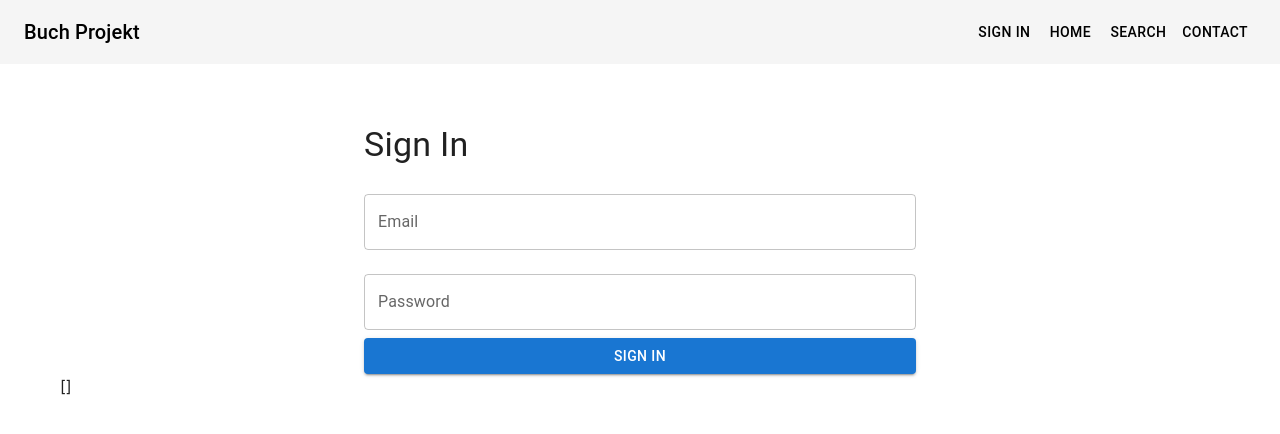
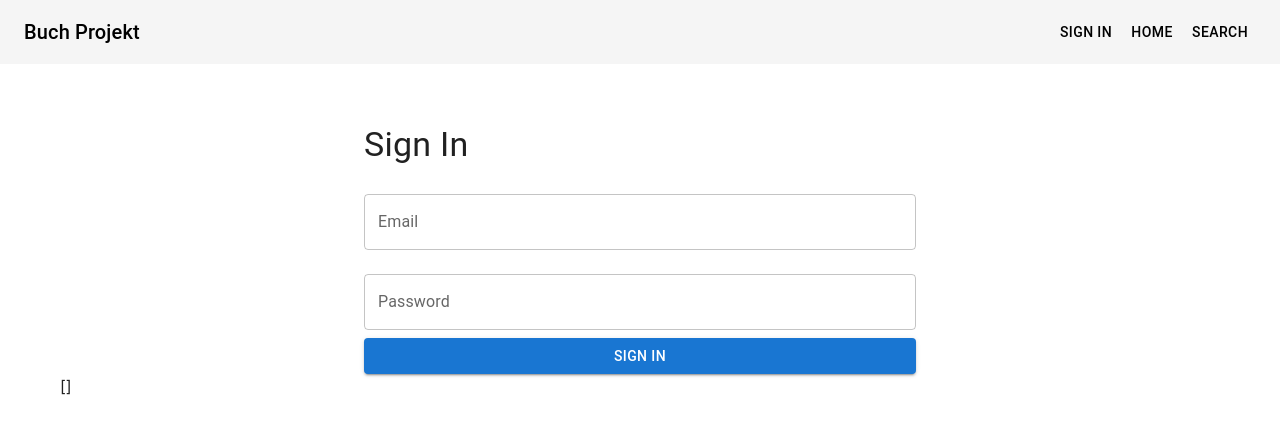
Before and after one commit to rirag12345/SWE-Abgabe-2-Gruppe-1, a React (Vite) app: page /signin in a window 1280 px wide. Shown: the top 434 px of the page. Built offline with nearby package versions, Linux system fonts and the light colour scheme; no server answers.

Commit message:
Deleted Contact Button

```diff
--- a/src/components/Navbar.tsx
+++ b/src/components/Navbar.tsx
@@ -17,7 +17,6 @@ const Navbar = () => {
         <Button color="inherit" component={Link} to="/signin">Sign In</Button>
         <Button color="inherit" component={Link} to="/">Home</Button>
         <Button color="inherit" component={Link} to="/about">Search</Button>
-        <Button color="inherit" component={Link} to="/contact">Contact</Button>
       </Toolbar>
     </AppBar>
   );
```
